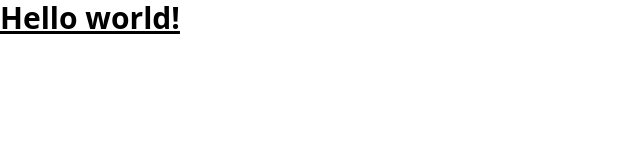
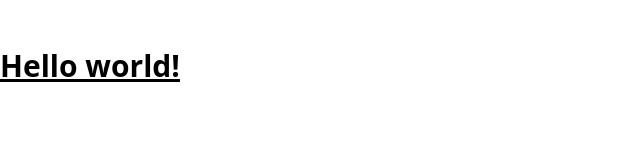
Before and after one commit to SimasCode/3_git_tailwind, a website: page src/index.html in a window 1280 px wide. Shown: the whole page, without its empty margins (0-640 px from the left). Drawn offline with nearby package versions, Linux system fonts and the light colour scheme; files that its build step writes are made by us from their sources.

Commit message:
package script

```diff
--- a/package.json
+++ b/package.json
@@ -4,7 +4,7 @@
   "description": "",
   "main": "index.js",
   "scripts": {
-    "test": "echo \"Error: no test specified\" && exit 1"
+    "dev": "npx tailwindcss -i ./src/input.css -o ./dist/output.css --watch"
   },
   "keywords": [],
   "author": "",
--- a/src/index.html
+++ b/src/index.html
@@ -8,7 +8,7 @@
 </head>
 
 <body>
-    <h1 class="text-3xl font-bold underline">
+    <h1 class="text-3xl font-bold underline pt-12">
         Hello world!
     </h1>
 </body>
```
Also changed, not shown: 1 other file.
